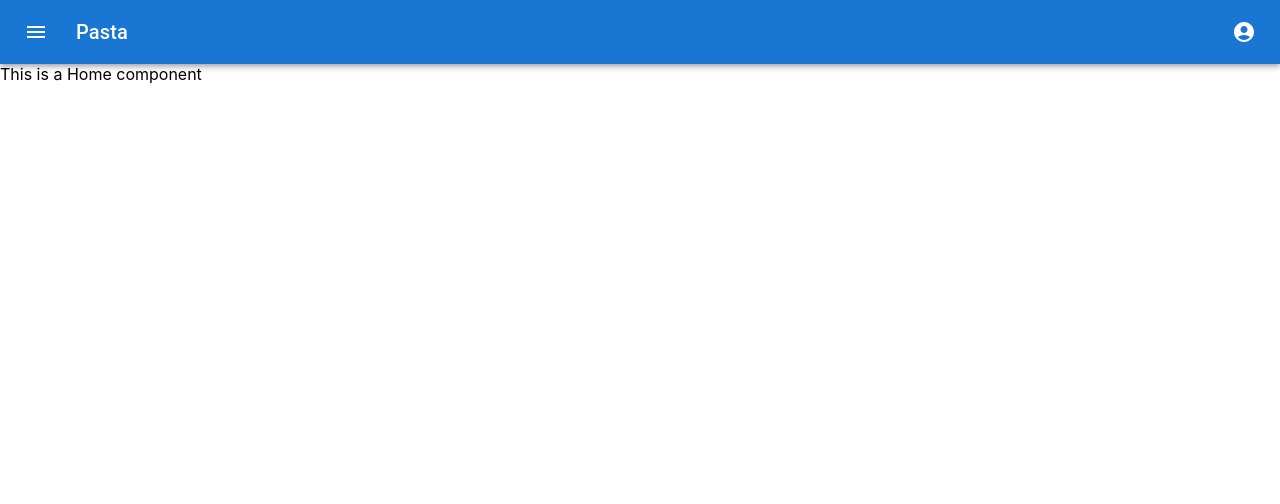
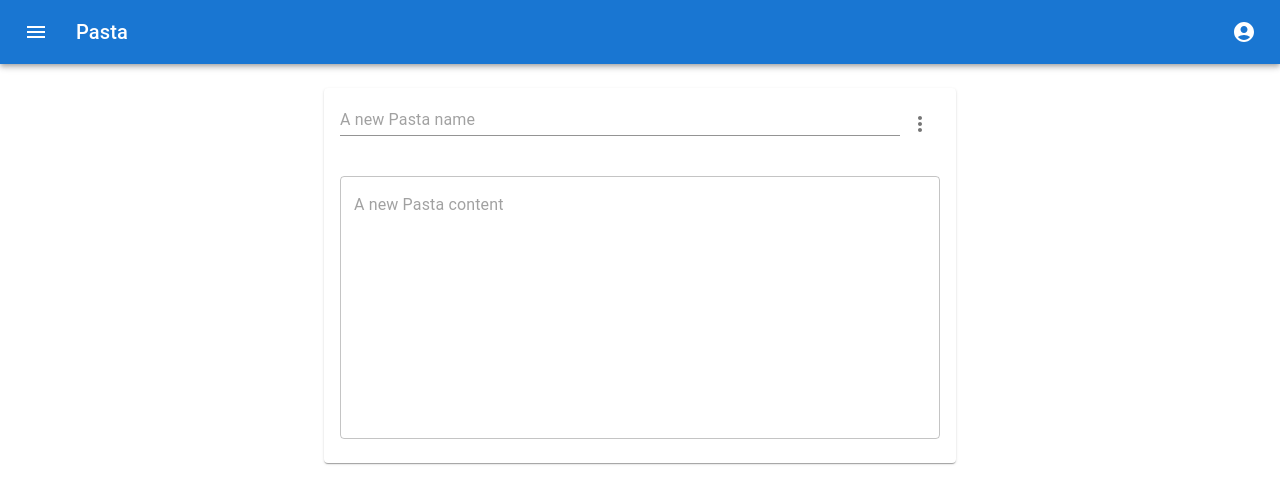
Before and after one commit to pokatomnik/pasta3, a Next.js app: page / in a window 1280 px wide. Shown: the top 504 px of the page. Built offline with nearby package versions, Linux system fonts and the light colour scheme; no server answers.

Commit message:
Implement new pasta component

```diff
--- a/lib/components/application-top-bar/user-authorized.tsx
+++ b/lib/components/application-top-bar/user-authorized.tsx
@@ -36,15 +36,7 @@ export function UserAuthorized() {
       </RequireSession>
       <Menu
         anchorEl={anchorEl}
-        anchorOrigin={{
-          vertical: 'top',
-          horizontal: 'right',
-        }}
         keepMounted
-        transformOrigin={{
-          vertical: 'top',
-          horizontal: 'right',
-        }}
         open={menuOpen}
         onClose={() => {
           setMenuOpen(false);
--- /dev/null
+++ b/lib/components/new-pasta/index.ts
@@ -0,0 +1 @@
+export { NewPasta } from './new-pasta';
--- /dev/null
+++ b/lib/components/new-pasta/new-pasta.tsx
@@ -0,0 +1,79 @@
+import * as React from 'react';
+import { MoreVert } from '@mui/icons-material';
+import {
+  Card,
+  Stack,
+  CardHeader,
+  TextField,
+  IconButton,
+  CardContent,
+  Menu,
+  MenuItem,
+} from '@mui/material';
+import { useSession } from 'next-auth/react';
+
+export function NewPasta() {
+  const session = useSession();
+  const [menuOpen, setMenuOpen] = React.useState(false);
+  const [anchorEl, setAnchorEl] = React.useState<HTMLElement | null>(null);
+
+  const openMenu = (htmlEl: HTMLElement) => {
+    setMenuOpen(true);
+    setAnchorEl(htmlEl);
+  };
+
+  const closeMenu = () => {
+    setMenuOpen(false);
+    setAnchorEl(null);
+  };
+
+  const downloadAsFile = () => {};
+
+  const save = () => {};
+
+  return (
+    <Card variant="elevation">
+      <CardHeader
+        title={
+          <React.Fragment>
+            <Stack direction="row">
+              <TextField
+                fullWidth
+                variant="standard"
+                placeholder="A new Pasta name"
+              />
+              <IconButton
+                aria-label="Menu"
+                onClick={(evt) => {
+                  openMenu(evt.currentTarget);
+                }}
+              >
+                <MoreVert />
+              </IconButton>
+              <Menu
+                anchorEl={anchorEl}
+                keepMounted
+                open={menuOpen}
+                onClose={closeMenu}
+              >
+                <MenuItem onClick={downloadAsFile}>Download</MenuItem>
+                <MenuItem onClick={save} disabled={!session}>
+                  Save
+                </MenuItem>
+              </Menu>
+            </Stack>
+          </React.Fragment>
+        }
+      />
+      <CardContent>
+        <TextField
+          multiline
+          fullWidth
+          variant="outlined"
+          placeholder="A new Pasta content"
+          minRows={10}
+        />
+      </CardContent>
+    </Card>
+  );
+}
--- a/pages/index.tsx
+++ b/pages/index.tsx
@@ -1,11 +1,23 @@
 import React from 'react';
 import { ApplicationTopBar } from '../lib/components/application-top-bar';
+import { Grid, Box, Stack } from '@mui/material';
+import { NewPasta } from '../lib/components/new-pasta';
 
 export default function Home() {
   return (
     <React.Fragment>
       <ApplicationTopBar />
-      <div>This is a Home component</div>
+      <Box sx={{ flexFlow: 1, marginTop: '24px', marginBottom: '24px' }}>
+        <Grid item container spacing={2} xs={12}>
+          <Grid item xs={0} md={3} />
+          <Grid item xs={12} md={6}>
+            <Stack spacing={2}>
+              <NewPasta />
+            </Stack>
+          </Grid>
+          <Grid item xs={0} md={3} />
+        </Grid>
+      </Box>
     </React.Fragment>
   );
 }
```
